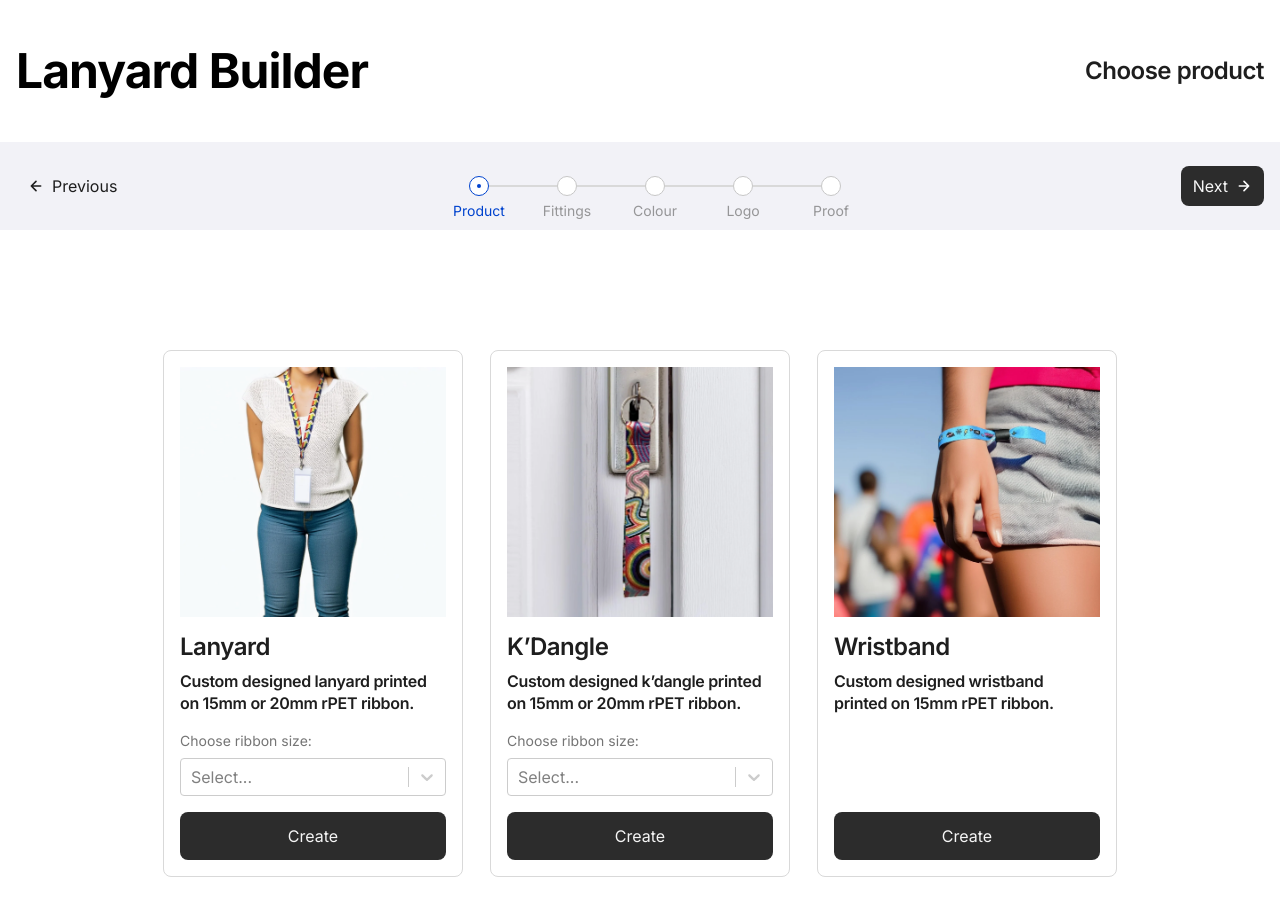
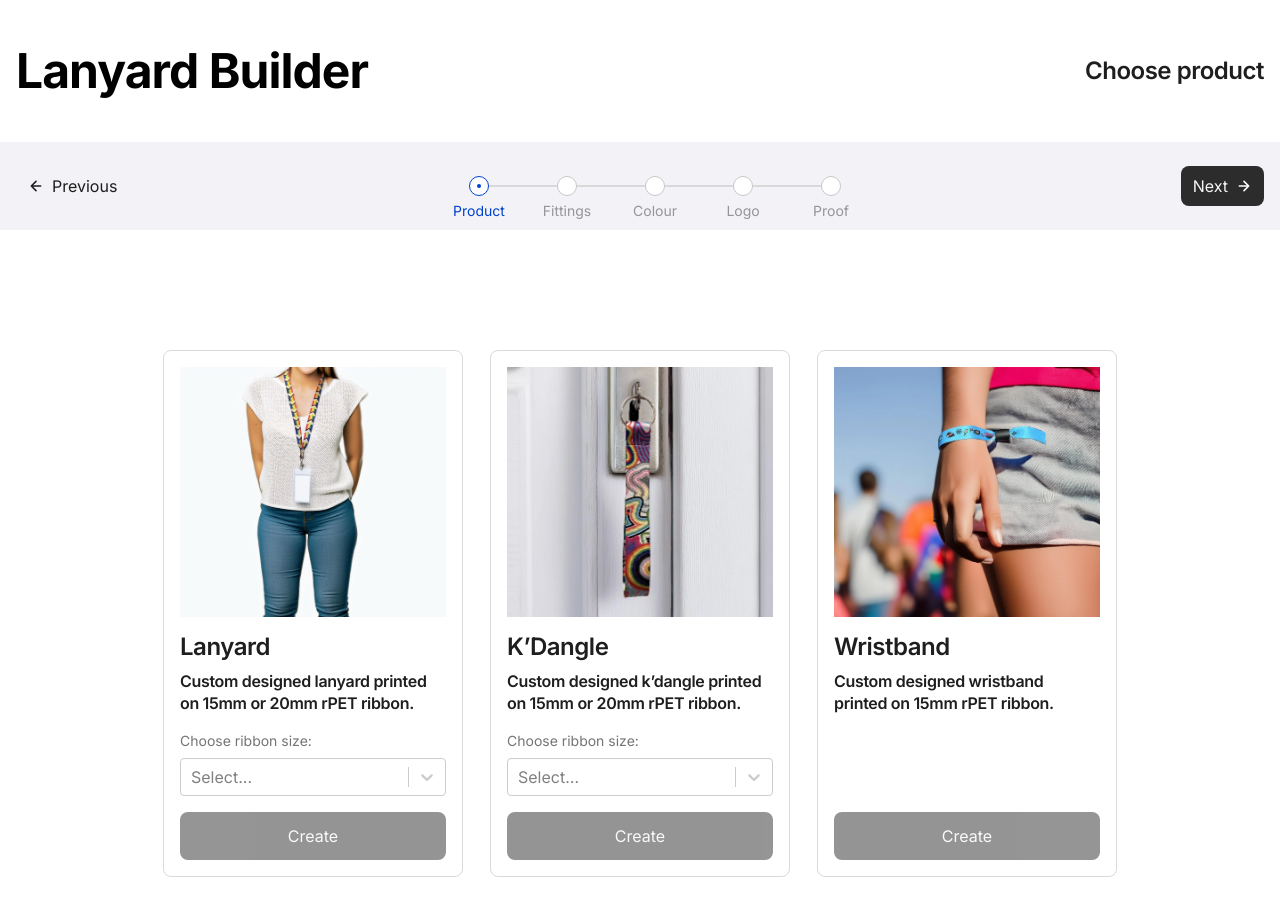
Before and after one commit to zlatimirCS/lanyard-starter-next, a Next.js app: page / in a window 1280 px wide. Shown: the top 916 px of the page. Built offline with nearby package versions, Linux system fonts and the light colour scheme.

Commit message:
choose product aligned with cookies

```diff
--- a/components/Button.tsx
+++ b/components/Button.tsx
@@ -4,12 +4,14 @@ function Button({
   children,
   className,
   onClick,
+  disabled,
 }: {
   variant: "primary" | "secondary" | "transparent";
   size: "full" | "fit";
   children: React.ReactNode;
   className?: string;
   onClick?: () => void;
+  disabled?: boolean;
 }) {
   const buttonClasses = {
     primary: "bg-brand-800 rounded-[8px] text-[16px] text-brand-100",
@@ -20,8 +22,13 @@ function Button({
   };
   return (
     <button
-      className={`cursor-pointer ${buttonClasses[variant]} ${buttonClasses[size]} ${className}`}
+      className={`${
+        disabled ? "opacity-50 cursor-not-allowed" : "cursor-pointer"
+      } ${buttonClasses[variant]} ${
+        buttonClasses[size]
+      } ${className} transition-all duration-200 ease-in-out hover:scale-[1.02] active:scale-[0.98]`}
       onClick={onClick}
+      disabled={disabled}
     >
       {children}
     </button>
--- a/components/builder/chooseProduct.tsx
+++ b/components/builder/chooseProduct.tsx
@@ -12,6 +12,7 @@ function ChooseProduct() {
     (state) => state.setPickActiveProduct
   );
   const settings = useUIStore((state) => state.settings);
+  const setCurrentStep = useUIStore((state) => state.setCurrentStep);
 
   console.log("Current settings:", settings);
 
@@ -23,7 +24,7 @@ function ChooseProduct() {
     console.log("Product ID:", productId);
     if (selectedOption && productId) {
       setRibbonSize(
-        productId as keyof typeof settings.settings,
+        productId as keyof typeof settings.build,
         selectedOption.value
       );
     }
@@ -31,7 +32,8 @@ function ChooseProduct() {
   const handleCreate = (productId: string) => {
     // Proceed to the next step
     console.log("Create button clicked for product:", productId);
-    setPickActiveProduct(productId as keyof typeof settings.settings);
+    setPickActiveProduct(productId as keyof typeof settings.build);
+    setCurrentStep(1);
   };
 
   return (
@@ -42,7 +44,11 @@ function ChooseProduct() {
             index === 2
               ? "md:col-span-2 md:justify-self-center md:w-1/2 lg:col-span-1 lg:w-full"
               : ""
-          } p-4 bg-white border border-gray-300 rounded-[8px] flex flex-col gap-4 min-w-[240px]`}
+          } p-4 bg-white border ${`${
+            settings?.pickedProduct === product?.id
+              ? "border-brand-900"
+              : "border-gray-300"
+          }`} rounded-[8px] flex flex-col gap-4 min-w-[240px]`}
           key={product.id}
         >
           <div className="w-full h-[250px] relative">
@@ -75,8 +81,8 @@ function ChooseProduct() {
                     product.sizes.find(
                       (size) =>
                         size.value ===
-                        settings.settings[
-                          product.id as keyof typeof settings.settings
+                        settings.build[
+                          product.id as keyof typeof settings.build
                         ].ribbonSize
                     ) || null
                   }
@@ -89,6 +95,10 @@ function ChooseProduct() {
             size="full"
             className="p-[12px]"
             onClick={() => handleCreate(product.id)}
+            disabled={
+              !settings.build[product.id as keyof typeof settings.build]
+                .ribbonSize
+            }
           >
             <span>Create</span>
           </Button>
--- a/store/uiStore.ts
+++ b/store/uiStore.ts
@@ -11,7 +11,7 @@ interface ProductSettings {
 
 interface Settings {
   pickedProduct: string;
-  settings: {
+  build: {
     lanyard: ProductSettings;
     dangle: ProductSettings;
     wristband: ProductSettings;
@@ -22,8 +22,8 @@ interface UIStore {
   currentStep: number;
   setCurrentStep: (step: number) => void;
   settings: Settings;
-  setRibbonSize: (productId: keyof Settings["settings"], size: string) => void;
-  setPickActiveProduct: (productId: keyof Settings["settings"]) => void;
+  setRibbonSize: (productId: keyof Settings["build"], size: string) => void;
+  setPickActiveProduct: (productId: keyof Settings["build"]) => void;
   loadSettingsFromCookies: () => void;
 }
 
@@ -45,7 +45,7 @@ function getDefaultSettingsFromCookies(): Settings | null {
 
 const defaultSettings = {
   pickedProduct: "",
-  settings: {
+  build: {
     lanyard: {
       id: "lanyard",
       ribbonSize: "",
@@ -71,23 +71,23 @@ export const useUIStore = create<UIStore>((set) => ({
 
   // actions
   setCurrentStep: (step: number) => set({ currentStep: step }),
-  setRibbonSize: (productId: keyof Settings["settings"], size: string) =>
+  setRibbonSize: (productId: keyof Settings["build"], size: string) =>
     set(
       produce((state: UIStore) => {
-        state.settings.settings[productId].ribbonSize = size;
+        state.settings.build[productId].ribbonSize = size;
       })
     ),
-  setPickActiveProduct: (productId: keyof Settings["settings"]) =>
+  setPickActiveProduct: (productId: keyof Settings["build"]) =>
     set(
       produce((state: UIStore) => {
         state.settings.pickedProduct = productId;
-        state.settings.settings[productId].active = true;
+        state.settings.build[productId].active = true;
         // Deactivate other products
         (
-          Object.keys(state.settings.settings) as (keyof Settings["settings"])[]
+          Object.keys(state.settings.build) as (keyof Settings["build"])[]
         ).forEach((key) => {
           if (key !== productId) {
-            state.settings.settings[key].active = false;
+            state.settings.build[key].active = false;
           }
         });
       })
```
